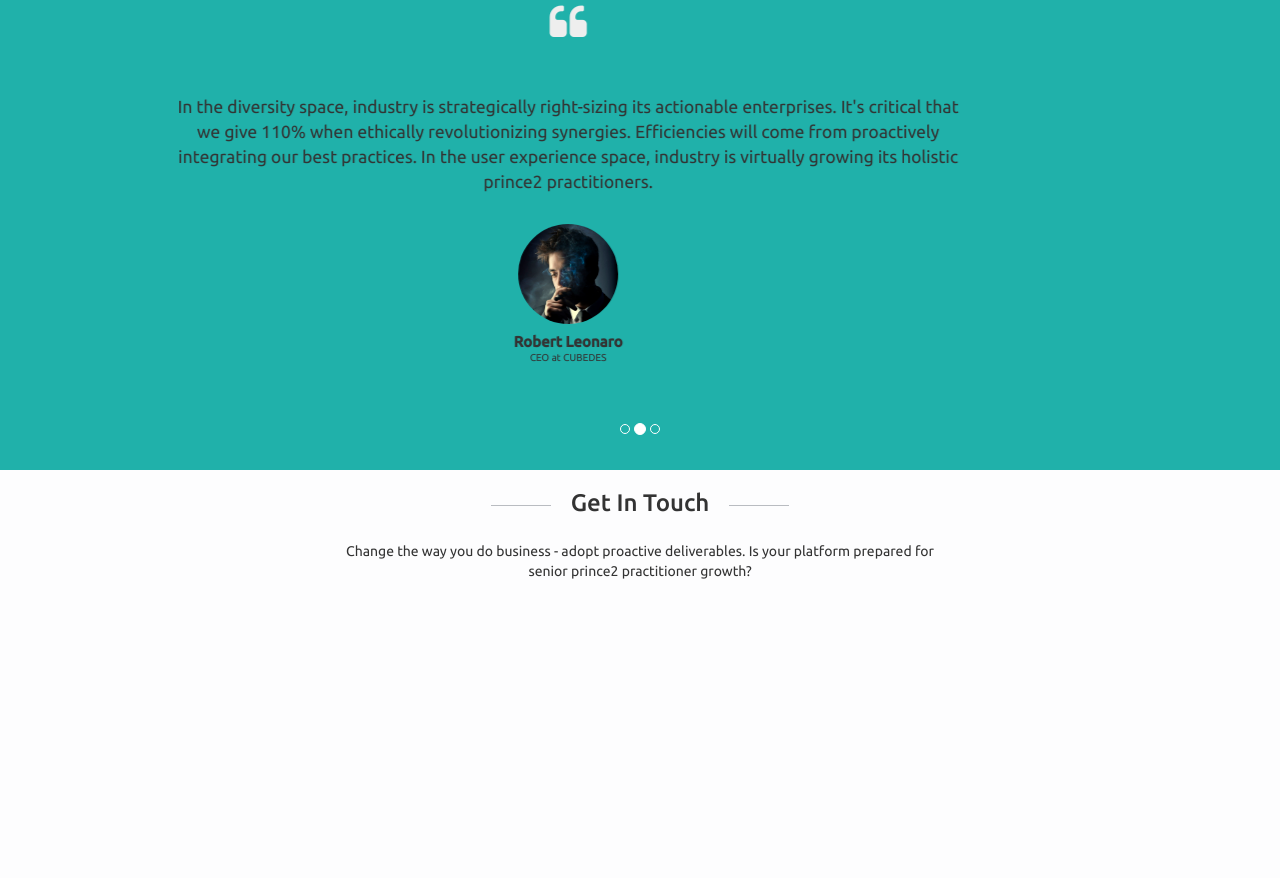
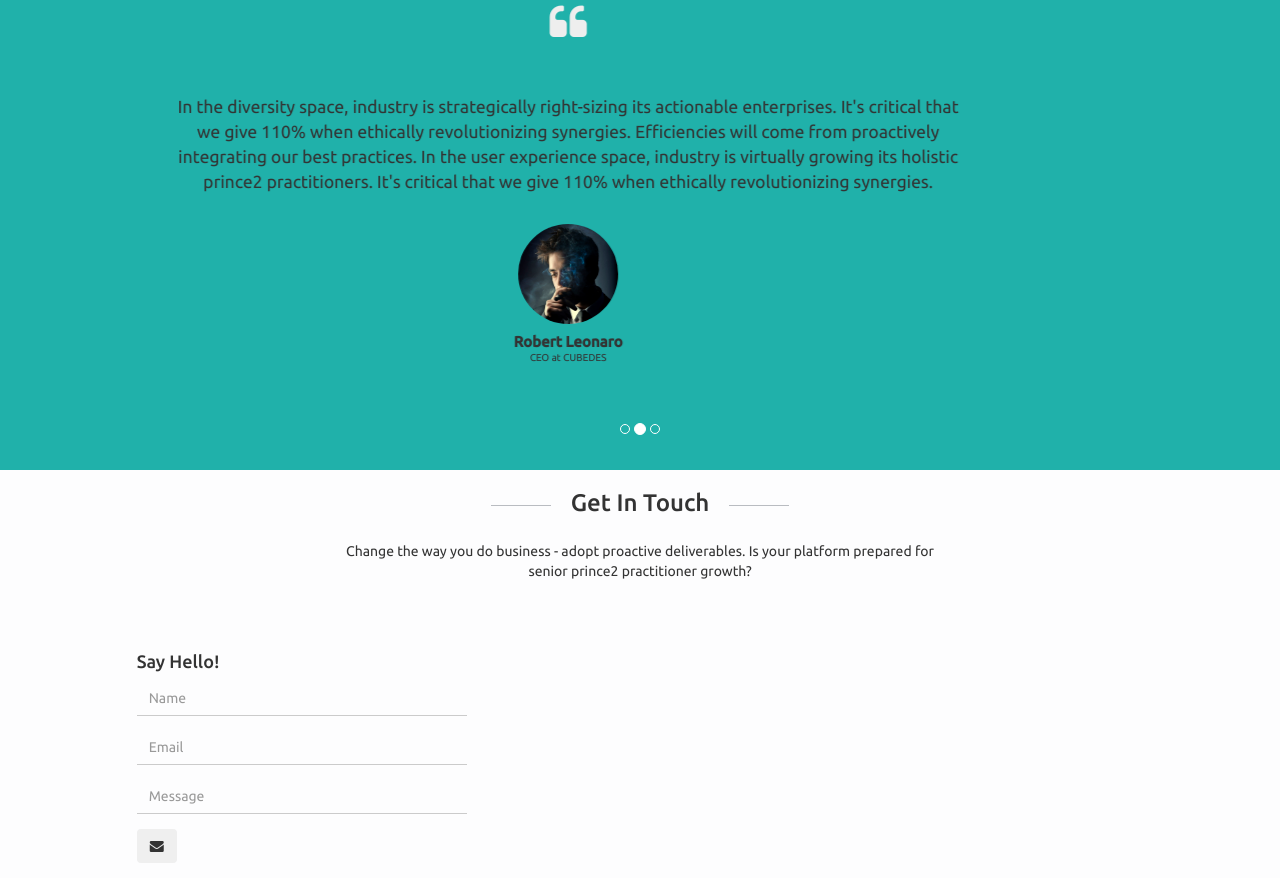
Before and after one commit to modojodo/Buzzy, a plain HTML site: page index.html in a window 1280 px wide. Shown: the part 2075-2953 px from the top of the page. Before the commit the page ends 2717 px from the top, so only its background shows below. Drawn offline with Linux system fonts and the light colour scheme.

Commit message:
blah blah blah

```diff
--- a/css/custom.css
+++ b/css/custom.css
@@ -211,6 +211,22 @@ blockquote {
     border-left: none;
 }
 
+.input-fields {
+    border: none;
+    background-color: #FDFDFE;
+    box-shadow: none;
+    border-bottom: 1px solid #CBCBCB;
+    border-radius: 0;
+}
+
+.input-fields:focus {
+    box-shadow: none;
+    border-color: #000000;
+}
+
+form button{
+     border: none;
+ }
 /* Navbar Colors*/
 
 .navbar-default {
--- a/index.html
+++ b/index.html
@@ -343,7 +343,7 @@
     </div>
     <!-- People Behind the App Section ends here-->
 
-
+    <!-- Quotes Section starts here -->
     <div class="row quotes">
         <div id="carousel-quotes" class="carousel slide" data-ride="carousel">
             <!-- Indicators -->
@@ -363,6 +363,7 @@
                             enterprises. It's critical that we give 110% when ethically revolutionizing synergies.
                             Efficiencies will come from proactively integrating our best practices. In the user
                             experience space, industry is virtually growing its holistic prince2 practitioners.
+                            It's critical that we give 110% when ethically revolutionizing synergies.
                         </blockquote>
                         <div class="author">
                             <img src="img/author/ceo.jpg" alt="" class="img-responsive"/>
@@ -384,9 +385,9 @@
                         </blockquote>
                         <div class="author">
                             <img src="img/author/cfo.jpg" alt="" class="img-responsive"/>
-                            <h5 class="author-title">Robert Leonaro</h5>
+                            <h5 class="author-title">Chris Johnatan</h5>
 
-                            <p class="author-des">CEO at CUBEDES</p>
+                            <p class="author-des">CFO at CUBEDES</p>
                         </div>
                     </div>
                 </div>
@@ -402,9 +403,9 @@
                         </blockquote>
                         <div class="author">
                             <img src="img/author/cto.jpg" alt="" class="img-responsive"/>
-                            <h5 class="author-title">Robert Leonaro</h5>
+                            <h5 class="author-title">Ronda Rouse</h5>
 
-                            <p class="author-des">CEO at CUBEDES</p>
+                            <p class="author-des">CTO at CUBEDES</p>
                         </div>
                     </div>
                 </div>
@@ -412,6 +413,7 @@
         </div>
     </div>
 
+    <!-- Quotes Section ends here -->
 
     <!-- Get In Touch section starts here -->
 
@@ -423,6 +425,46 @@
 
                     <p>Change the way you do business - adopt proactive deliverables.
                         Is your platform prepared for senior prince2 practitioner growth?</p>
+                </div>
+            </div>
+        </div>
+        <div class="col-xs-12">
+            <div class="row">
+                <div class="col-lg-10 col-lg-offset-1">
+                    <div class="col-lg-5">
+                        <h4>Say Hello!</h4>
+
+                        <form class="form-horizontal">
+                            <div class="form-group">
+                                <div class="col-sm-10">
+                                    <input type="text" class="form-control input-fields" id="name" placeholder="Name">
+                                </div>
+                            </div>
+                            <div class="form-group">
+                                <div class="col-sm-10">
+                                    <input type="email" class="form-control input-fields" id="email"
+                                           placeholder="Email">
+                                </div>
+                            </div>
+                            <div class="form-group">
+                                <div class="col-sm-10">
+                                    <input type="text" class="form-control input-fields" id="message"
+                                           placeholder="Message">
+                                </div>
+                            </div>
+
+                            <div class="form-group">
+                                <div class="col-sm-2">
+                                    <button type="submit" class="btn"><i class="fa fa-envelope"></i></button>
+                                </div>
+                            </div>
+                        </form>
+                    </div>
+                    <div class="col-lg-2">
+
+                    </div>
+                    <div class="col-lg-5"></div>
+
                 </div>
             </div>
         </div>
```
